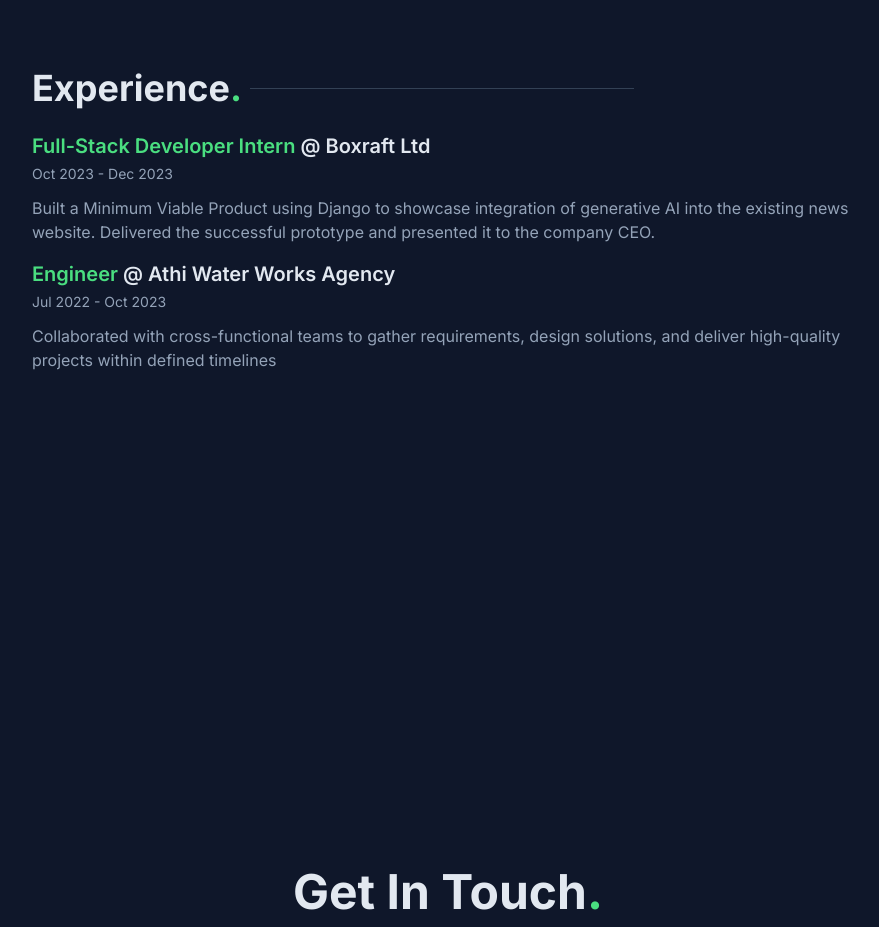
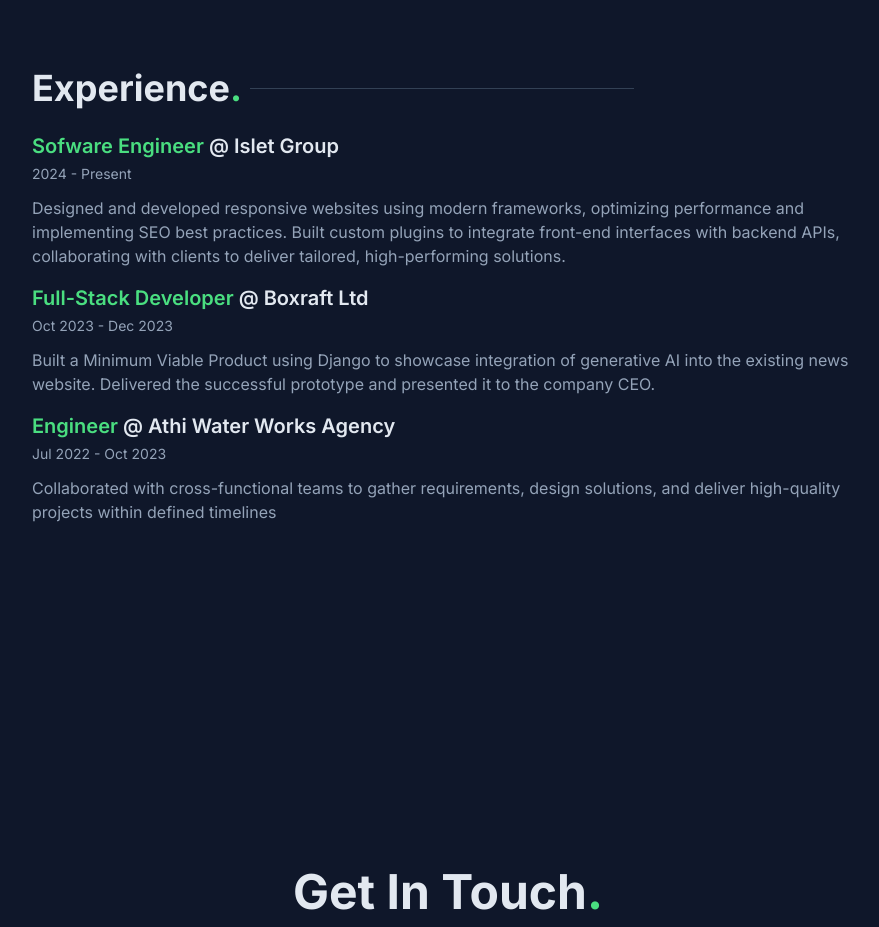
Before and after one commit to kodalegit/portfolio, a Next.js app in the folder portfolio/: page / in a window 1280 px wide. Shown: the part 3460-4387 px from the top of the page, without its empty margins (224-1103 px from the left). Built offline with nearby package versions, Linux system fonts and the light colour scheme.

Commit message:
add experience

```diff
--- a/portfolio/app/components/Experience.tsx
+++ b/portfolio/app/components/Experience.tsx
@@ -26,8 +26,21 @@ function Experience({ setActiveSection }: setActiveProps) {
       </div>
       <div className="my-4">
         <h2 className="font-semibold text-xl">
-          <span className="text-green-400">Full-Stack Developer Intern </span>@
-          Boxraft Ltd
+          <span className="text-green-400">Sofware Engineer</span> @ Islet Group
+        </h2>
+        <p className="text-slate-400 text-sm mt-1">2024 - Present</p>
+        <p className="text-slate-400 mt-3">
+          Designed and developed responsive websites using modern frameworks,
+          optimizing performance and implementing SEO best practices. Built
+          custom plugins to integrate front-end interfaces with backend APIs,
+          collaborating with clients to deliver tailored, high-performing
+          solutions.
+        </p>
+      </div>
+      <div className="my-4">
+        <h2 className="font-semibold text-xl">
+          <span className="text-green-400">Full-Stack Developer </span>@ Boxraft
+          Ltd
         </h2>
         <p className="text-slate-400 text-sm mt-1">Oct 2023 - Dec 2023</p>
         <p className="text-slate-400 mt-3">
```
